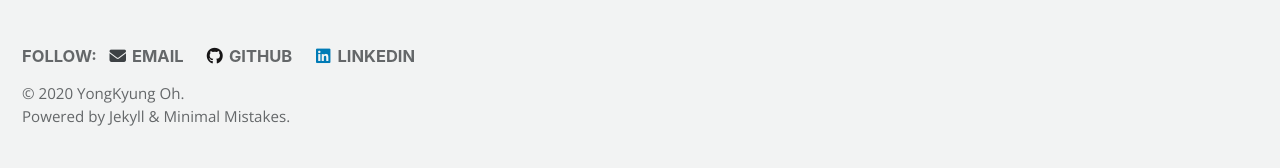
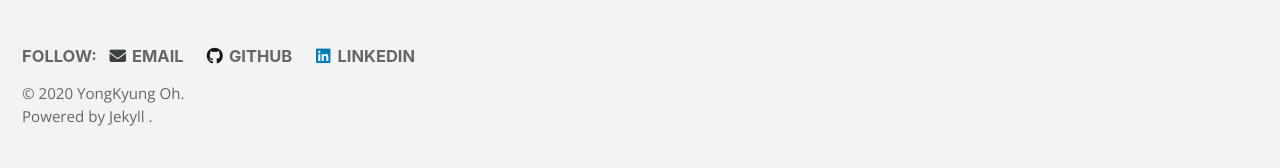
Before and after one commit to yongkyung-oh/yongkyung-oh.github.io, a Jekyll site: the page built from index.html, in a window 1280 px wide. Shown: the part 974-1142 px from the top of the page. Built offline with Jekyll 4.4.1, drawn with Linux system fonts in a browser that asks for light colours; cached includes are drawn as plain includes; nearby versions of some CDN libraries; the list of posts is cut into pages by our own code.

Commit message:
Update footer.html

```diff
--- a/_includes/footer.html
+++ b/_includes/footer.html
@@ -16,4 +16,4 @@
   </ul>
 </div>
 
-<div class="page__footer-copyright">&copy; {{ site.time | date: '%Y' }} {{ site.name | default: site.title }}. <br> {{ site.data.ui-text[site.locale].powered_by | default: "Powered by" }} <a href="https://jekyllrb.com" rel="nofollow">Jekyll</a> &amp; <a href="https://mademistakes.com/work/minimal-mistakes-jekyll-theme/" rel="nofollow">Minimal Mistakes</a>.</div>
+<div class="page__footer-copyright">&copy; {{ site.time | date: '%Y' }} {{ site.name | default: site.title }}. <br> {{ site.data.ui-text[site.locale].powered_by | default: "Powered by" }} <a href="https://jekyllrb.com" rel="nofollow">Jekyll</a> <!---&amp; <a href="https://mademistakes.com/work/minimal-mistakes-jekyll-theme/" rel="nofollow">Minimal Mistakes</a>--->.</div>
```
